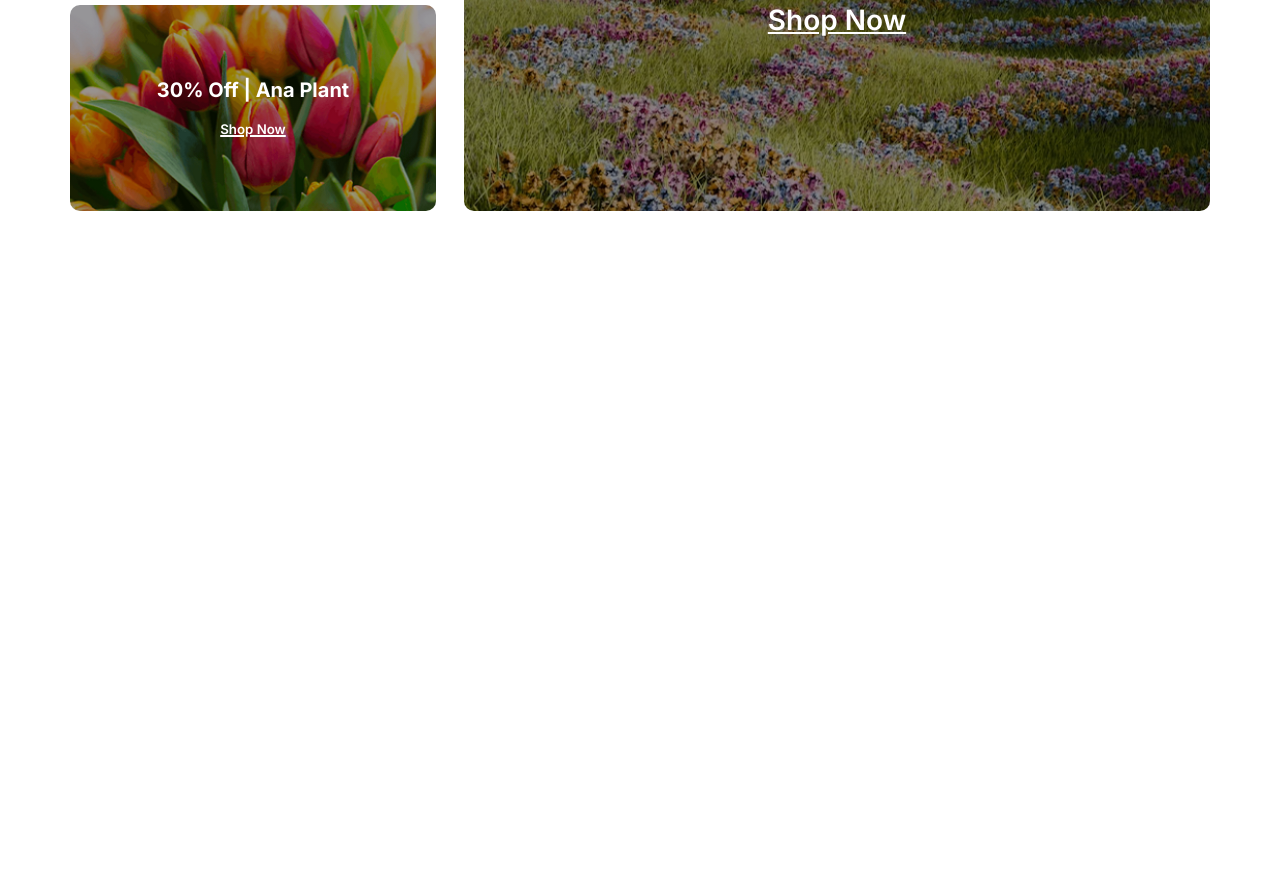
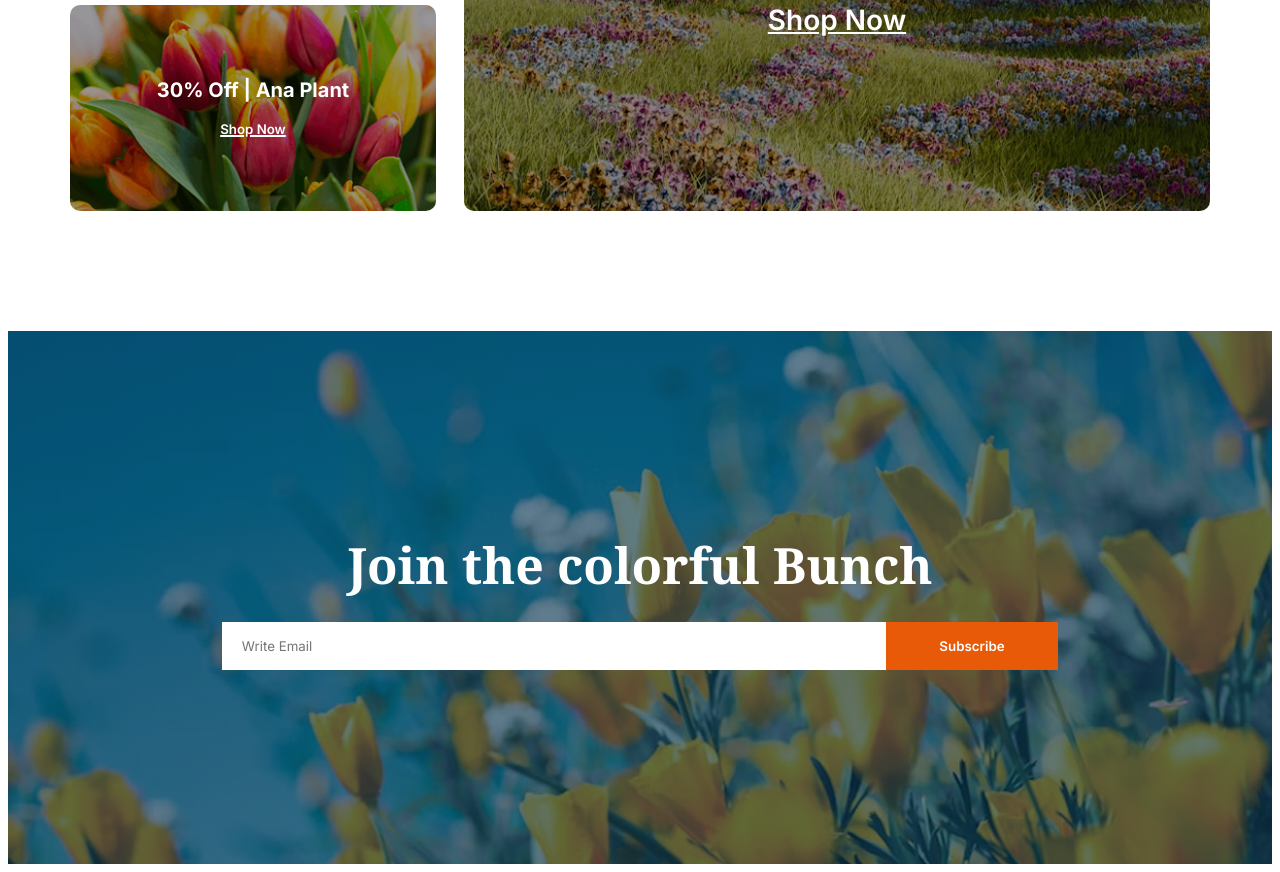
Before and after one commit to ahmed-1430/B12A02-Responsive-Flowers-web, a plain HTML site: page index.html in a window 1280 px wide. Shown: the part 3420-4292 px from the top of the page. Before the commit the page ends 3751 px from the top, so only its background shows below. Drawn offline with nearby package versions, Linux system fonts and the light colour scheme.

Commit message:
join section added

```diff
--- a/Styles/index.css
+++ b/Styles/index.css
@@ -192,6 +192,11 @@
     width: 286px;
     top: -125px;
     right: -90px;
+    animation: spin-animation 3s  infinite ;
+    animation-delay: 3s;
+}
+@keyframes spin-animation {
+    from{ transform: rotate(0deg);} to {transform: rotate(360deg);}
 }
 
 /* flowers section style End */
@@ -296,6 +301,46 @@
 
 /* latest deals style End */
 
+/* Join section style */
+.join-container {
+    background-image: linear-gradient(rgba(7, 51, 79, 0.4), rgba(7, 51, 79, 0.4)), url(../assets/news-letter-bg.png);
+    height: 533px;
+    background-repeat: no-repeat;
+    background-size: cover;
+}
+.join-content{
+    display: flex;
+    flex-direction: column;
+    justify-content: center;
+    align-items: center;
+    height: 540px;
+}
+.join-titile{
+    font-family: "Noto Serif", serif;
+    font-size: 3.125rem;
+    font-weight: 700;
+    color: #FFFFFF;
+    margin: 0;
+    margin-bottom: 23px;
+}
+.join-info input[type='email'] {
+    padding: 16px 0 15.5px 20px ;
+    font-family: "Inter", sans-serif;
+    color: rgba(0, 0, 0, 0.5);
+    border: none;
+    width: 644px;
+    margin: 0;
+}
+.join-info input[type='button']{
+    font-family: "Inter", sans-serif;
+    font-weight: 600;
+    padding: 16px 53.5px;
+    background-color: #E95A08;
+    color: white;
+    border: none;
+    cursor: pointer;
+}
+/* Join section style End */
 
 
 /* Media Query for x-small devices */
@@ -350,7 +395,7 @@
     .deals-cotainer {
     display: grid;
     grid-template-columns: repeat(1, 1fr);
-    grid-template-rows: repeat(2, 1fr);
+    grid-template-rows: repeat(1, 1fr);
     justify-content: center;
     row-gap: 20px;
     margin: 51.5px 10px 40px 10px;
--- a/index.html
+++ b/index.html
@@ -132,7 +132,14 @@
                 </div>
             </div>
             </div>
-
+        </div>
+    </section>
+    <section class="join-container inter-font">
+        <div class="join-content">
+            <h3 class="join-titile">Join the colorful Bunch</h3>
+            <div class="join-info">
+            <input type="email" name="email-input" id="" placeholder="Write Email"><input type="button" value="Subscribe">
+            </div>
         </div>
     </section>
 </body>
```
